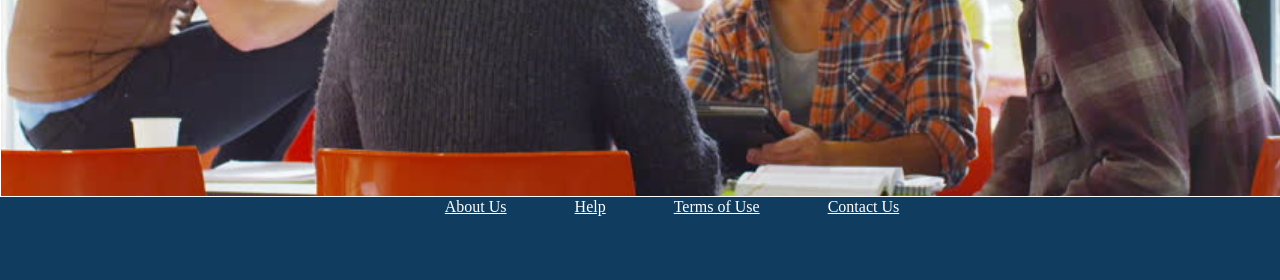
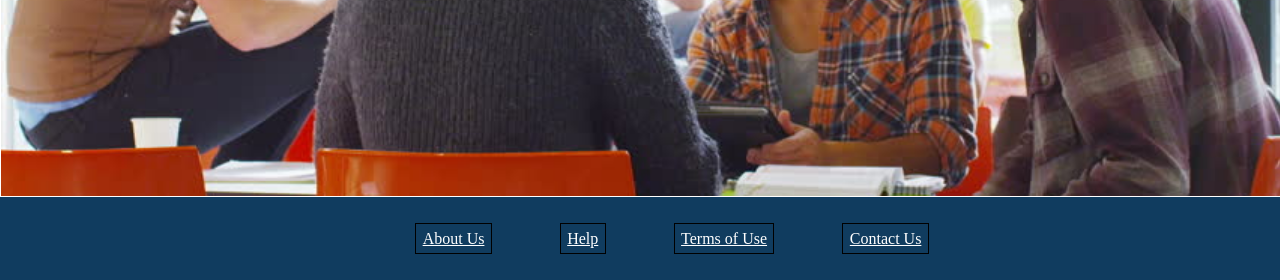
Before and after one commit to MohamadMaarouf/myfitnessdiary, a Flask app: page / in a window 1280 px wide. Shown: the part 520-800 px from the top of the page. Run offline with Flask 2, Linux system fonts and the light colour scheme.

Commit message:
Fixed hover over link coloring

```diff
--- a/static/landingPage.css
+++ b/static/landingPage.css
@@ -55,11 +55,13 @@
     width: 100%;
     position: absolute;
     bottom: 0;
-    margin-bottom: 5%;
+    margin-bottom: 2.5%;
     text-align: center;
 }
 
 .bottomBar a{
+    border: 1px solid black;
+    padding: .5%;
     margin-left: 5%;
 }
 
@@ -67,6 +69,6 @@ a{
     color: white;
 }
 a:hover{
-    color: blue;
+    color: rgb(150, 142, 142);
     cursor: pointer;
 }
```
